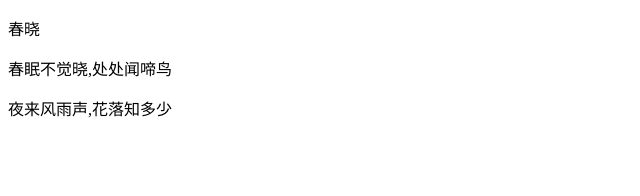
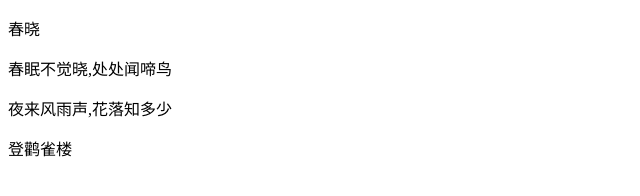
Before and after one commit to amymama/60qi, a plain HTML site: page index.html in a window 1280 px wide. Shown: the whole page, without its empty margins (0-640 px from the left). Drawn offline with Linux system fonts and the light colour scheme.

Commit message:
描述信息

```diff
--- a/index.html
+++ b/index.html
@@ -9,6 +9,6 @@
     <p>春晓</p>
     <p>春眠不觉晓,处处闻啼鸟</p>
     <p>夜来风雨声,花落知多少</p>
-
+<p>登鹳雀楼</p>
 </body>
 </html>
```
